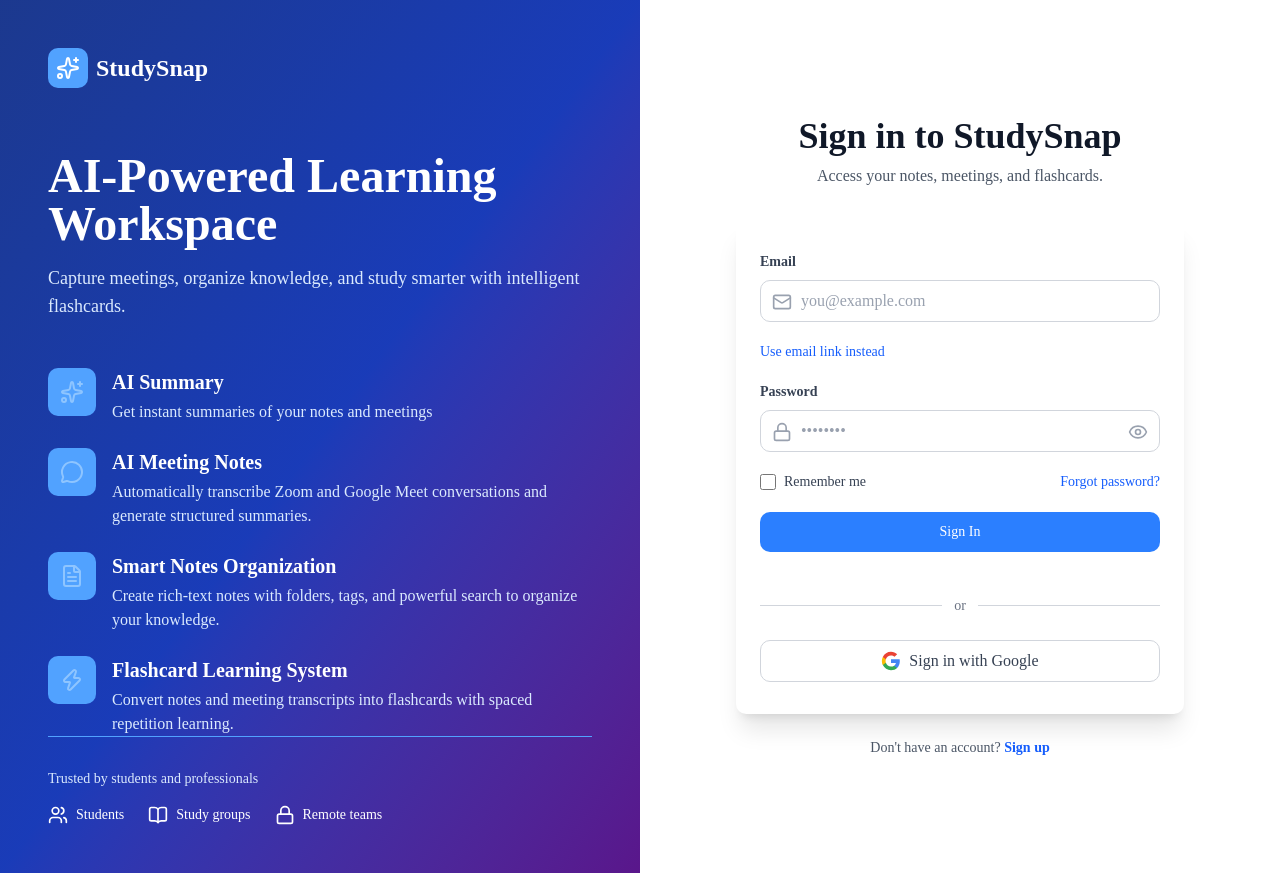
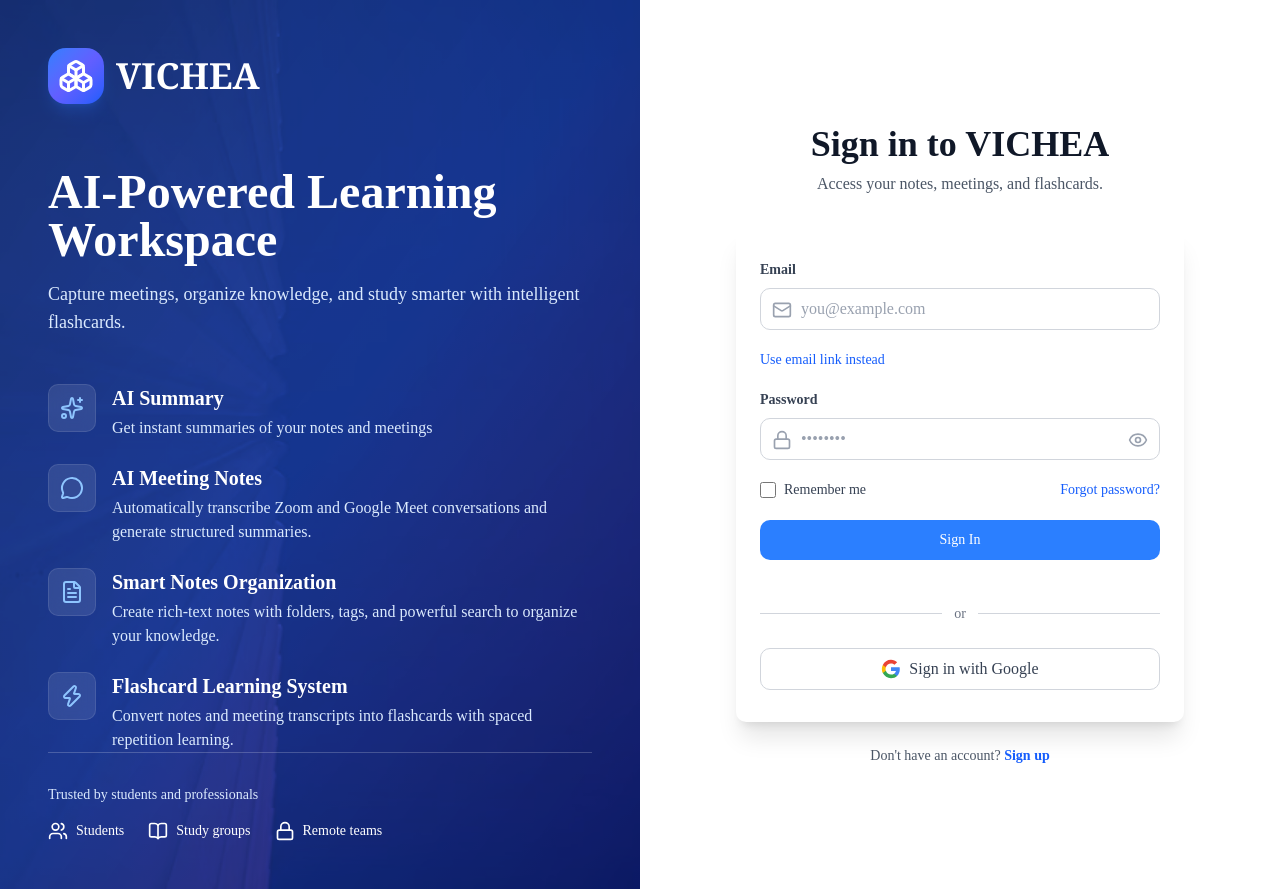
Before and after one commit to Sophorn-Sok/StudySnap-frontend, a Next.js app: page /login in a window 1280 px wide. Built offline with nearby package versions, Linux system fonts and the light colour scheme; no server answers.

Commit message:
update logo

```diff
--- a/app/(auth)/login/page.tsx
+++ b/app/(auth)/login/page.tsx
@@ -6,6 +6,7 @@
 import { useState } from 'react';
 import { useRouter } from 'next/navigation';
 import Link from 'next/link';
+import { Logo } from '../../../components/ui/Logo';
 import { useAuthStore } from '@/store';
 import {
   Sparkles,
@@ -91,13 +92,18 @@
   return (
     <div className="min-h-screen grid grid-cols-1 lg:grid-cols-2">
       {/* Left Side - Feature Section */}
-      <div className="hidden lg:flex flex-col justify-between bg-gradient-to-br from-blue-900 via-blue-800 to-purple-900 p-12 text-white">
+      <div className="hidden lg:flex flex-col justify-between p-12 text-white relative overflow-hidden">
+        {/* Background Image with Overlay */}
+        <div className="absolute inset-0 z-0">
+          <img src="/image.jpg" alt="Background" className="w-full h-full object-cover" />
+          <div className="absolute inset-0 bg-gradient-to-br from-blue-900/95 via-blue-800/90 to-purple-900/95 mix-blend-multiply"></div>
+          <div className="absolute inset-0 bg-blue-900/20"></div>
+        </div>
+
+        <div className="relative z-10 flex flex-col justify-between h-full">
           <div>
             <Link href="/" className="flex items-center gap-2 mb-16 hover:opacity-80 transition-opacity">
-            <div className="w-10 h-10 bg-blue-400 rounded-lg flex items-center justify-center">
-              <Sparkles size={24} />
-            </div>
-            <span className="text-2xl font-bold">StudySnap</span>
+              <Logo size="xl" variant="light" />
             </Link>
 
             <h2 className="text-4xl lg:text-5xl font-bold mb-4">AI-Powered Learning Workspace</h2>
@@ -110,7 +116,7 @@
               {/* AI Summary */}
               <div className="flex gap-4">
                 <div className="flex-shrink-0">
-                <div className="flex items-center justify-center h-12 w-12 rounded-lg bg-blue-400 bg-opacity-20">
+                  <div className="flex items-center justify-center h-12 w-12 rounded-lg bg-white/10 backdrop-blur-sm border border-white/10">
                     <Sparkles size={24} className="text-blue-300" />
                   </div>
                 </div>
@@ -123,7 +129,7 @@
               {/* AI Meeting Notes */}
               <div className="flex gap-4">
                 <div className="flex-shrink-0">
-                <div className="flex items-center justify-center h-12 w-12 rounded-lg bg-blue-400 bg-opacity-20">
+                  <div className="flex items-center justify-center h-12 w-12 rounded-lg bg-white/10 backdrop-blur-sm border border-white/10">
                     <MessageCircle size={24} className="text-blue-300" />
                   </div>
                 </div>
@@ -138,7 +144,7 @@
               {/* Smart Notes Organization */}
               <div className="flex gap-4">
                 <div className="flex-shrink-0">
-                <div className="flex items-center justify-center h-12 w-12 rounded-lg bg-blue-400 bg-opacity-20">
+                  <div className="flex items-center justify-center h-12 w-12 rounded-lg bg-white/10 backdrop-blur-sm border border-white/10">
                     <FileText size={24} className="text-blue-300" />
                   </div>
                 </div>
@@ -153,7 +159,7 @@
               {/* Flashcard Learning System */}
               <div className="flex gap-4">
                 <div className="flex-shrink-0">
-                <div className="flex items-center justify-center h-12 w-12 rounded-lg bg-blue-400 bg-opacity-20">
+                  <div className="flex items-center justify-center h-12 w-12 rounded-lg bg-white/10 backdrop-blur-sm border border-white/10">
                     <Zap size={24} className="text-blue-300" />
                   </div>
                 </div>
@@ -168,7 +174,7 @@
           </div>
 
           {/* Bottom Trust Section */}
-        <div className="border-t border-blue-400 border-opacity-30 pt-8">
+          <div className="border-t border-white/20 pt-8">
             <p className="text-blue-100 text-sm mb-4">Trusted by students and professionals</p>
             <div className="flex gap-6">
               <div className="flex items-center gap-2">
@@ -186,12 +192,13 @@
             </div>
           </div>
         </div>
+      </div>
 
       {/* Right Side - Sign In Form */}
       <div className="flex flex-col items-center justify-center p-6 lg:p-12 bg-gray-50 lg:bg-white">
         <div className="w-full max-w-md">
           <div className="text-center mb-8">
-            <h1 className="text-4xl font-bold text-gray-900 mb-2">Sign in to StudySnap</h1>
+            <h1 className="text-4xl font-bold text-gray-900 mb-2">Sign in to VICHEA</h1>
             <p className="text-gray-600">Access your notes, meetings, and flashcards.</p>
           </div>
 
--- a/app/(auth)/register/page.tsx
+++ b/app/(auth)/register/page.tsx
@@ -5,6 +5,7 @@
 import { Card, CardContent } from '@/components/ui/Card';
 import { useState } from 'react';
 import Link from 'next/link';
+import { Logo } from '../../../components/ui/Logo';
 import { useAuthStore } from '@/store';
 import {
   Sparkles,
@@ -69,13 +70,18 @@
   return (
     <div className="min-h-screen grid grid-cols-1 lg:grid-cols-2">
       {/* Left Side - Feature Section */}
-      <div className="hidden lg:flex flex-col justify-between bg-gradient-to-br from-blue-900 via-blue-800 to-purple-900 p-12 text-white">
+      <div className="hidden lg:flex flex-col justify-between p-12 text-white relative overflow-hidden">
+        {/* Background Image with Overlay */}
+        <div className="absolute inset-0 z-0">
+          <img src="/image.jpg" alt="Background" className="w-full h-full object-cover" />
+          <div className="absolute inset-0 bg-gradient-to-br from-blue-900/95 via-blue-800/90 to-purple-900/95 mix-blend-multiply"></div>
+          <div className="absolute inset-0 bg-blue-900/20"></div>
+        </div>
+
+        <div className="relative z-10 flex flex-col justify-between h-full">
           <div>
             <Link href="/" className="flex items-center gap-2 mb-16 hover:opacity-80 transition-opacity">
-            <div className="w-10 h-10 bg-blue-400 rounded-lg flex items-center justify-center">
-              <Sparkles size={24} />
-            </div>
-            <span className="text-2xl font-bold">StudySnap</span>
+              <Logo size="xl" variant="light" />
             </Link>
 
             <h2 className="text-4xl lg:text-5xl font-bold mb-4">AI-Powered Learning Workspace</h2>
@@ -88,7 +94,7 @@
               {/* AI Summary */}
               <div className="flex gap-4">
                 <div className="flex-shrink-0">
-                <div className="flex items-center justify-center h-12 w-12 rounded-lg bg-blue-400 bg-opacity-20">
+                  <div className="flex items-center justify-center h-12 w-12 rounded-lg bg-white/10 backdrop-blur-sm border border-white/10">
                     <Sparkles size={24} className="text-blue-300" />
                   </div>
                 </div>
@@ -101,7 +107,7 @@
               {/* AI Meeting Notes */}
               <div className="flex gap-4">
                 <div className="flex-shrink-0">
-                <div className="flex items-center justify-center h-12 w-12 rounded-lg bg-blue-400 bg-opacity-20">
+                  <div className="flex items-center justify-center h-12 w-12 rounded-lg bg-white/10 backdrop-blur-sm border border-white/10">
                     <MessageCircle size={24} className="text-blue-300" />
                   </div>
                 </div>
@@ -116,7 +122,7 @@
               {/* Smart Notes Organization */}
               <div className="flex gap-4">
                 <div className="flex-shrink-0">
-                <div className="flex items-center justify-center h-12 w-12 rounded-lg bg-blue-400 bg-opacity-20">
+                  <div className="flex items-center justify-center h-12 w-12 rounded-lg bg-white/10 backdrop-blur-sm border border-white/10">
                     <FileText size={24} className="text-blue-300" />
                   </div>
                 </div>
@@ -131,7 +137,7 @@
               {/* Flashcard Learning System */}
               <div className="flex gap-4">
                 <div className="flex-shrink-0">
-                <div className="flex items-center justify-center h-12 w-12 rounded-lg bg-blue-400 bg-opacity-20">
+                  <div className="flex items-center justify-center h-12 w-12 rounded-lg bg-white/10 backdrop-blur-sm border border-white/10">
                     <Zap size={24} className="text-blue-300" />
                   </div>
                 </div>
@@ -146,7 +152,7 @@
           </div>
 
           {/* Bottom Trust Section */}
-        <div className="border-t border-blue-400 border-opacity-30 pt-8">
+          <div className="border-t border-white/20 pt-8">
             <p className="text-blue-100 text-sm mb-4">Trusted by students and professionals</p>
             <div className="flex gap-6">
               <div className="flex items-center gap-2">
@@ -164,12 +170,13 @@
             </div>
           </div>
         </div>
+      </div>
 
       {/* Right Side - Sign Up Form */}
       <div className="flex flex-col items-center justify-center p-6 lg:p-12 bg-gray-50 lg:bg-white">
         <div className="w-full max-w-md">
           <div className="text-center mb-8">
-            <h1 className="text-4xl font-bold text-gray-900 mb-2">Sign up to StudySnap</h1>
+            <h1 className="text-4xl font-bold text-gray-900 mb-2">Sign up to VICHEA</h1>
             <p className="text-gray-600">Access your notes, meetings, and flashcards.</p>
           </div>
 
--- a/app/api/[...path]/route.ts
+++ b/app/api/[...path]/route.ts
@@ -381,7 +381,7 @@
     throw new Error('Missing RESEND_API_KEY or OTP_FROM_EMAIL environment variables.');
   }
 
-  const actionText = purpose === 'register' ? 'finish your StudySnap sign up' : 'sign in to StudySnap';
+  const actionText = purpose === 'register' ? 'finish your VICHEA sign up' : 'sign in to VICHEA';
   const send = async (from: string) =>
     fetch('https://api.resend.com/emails', {
       method: 'POST',
@@ -392,7 +392,7 @@
       body: JSON.stringify({
         from,
         to: [email],
-        subject: 'Your StudySnap OTP Code',
+        subject: 'Your VICHEA OTP Code',
         html: `<p>Use this code to ${actionText}:</p><p style=\"font-size: 24px; font-weight: 700; letter-spacing: 2px;\">${otp}</p><p>This code expires in 10 minutes.</p>`,
       }),
     });
--- a/app/dashboard/page.tsx
+++ b/app/dashboard/page.tsx
@@ -45,7 +45,7 @@
   }, [fetchNotes, fetchDecks, fetchMeetings]);
 
   const userName =
-    `${user?.firstName ?? ''} ${user?.lastName ?? ''}`.trim() || user?.username || 'StudySnap User';
+    `${user?.firstName ?? ''} ${user?.lastName ?? ''}`.trim() || user?.username || 'VICHEA User';
 
   const meetingsToday = useMemo(() => {
     const today = new Date();
--- a/app/page.tsx
+++ b/app/page.tsx
@@ -1,6 +1,7 @@
 'use client';
 
 import Link from "next/link";
+import { Logo } from "../components/ui/Logo";
 import { Manrope, Playfair_Display } from "next/font/google";
 import {
   Mic,
@@ -89,7 +90,7 @@
   {
     name: "Free",
     price: "$0",
-    subtitle: "Get started with StudySnap",
+    subtitle: "Get started with VICHEA",
     cta: "Select Plan",
     featured: false,
     features: [
@@ -153,8 +154,8 @@
     >
       <header className="sticky top-0 z-50 w-full border-b border-[#E5E7EB] bg-[#FFFFFF]">
         <div className="mx-auto flex w-full max-w-6xl items-center justify-between px-6 py-5 md:px-10">
-          <Link href="/" className="text-2xl font-semibold [font-family:var(--font-heading)]">
-            StudySnap
+          <Link href="/" className="flex items-center">
+            <Logo size="md" />
           </Link>
 
           <nav className="hidden items-center gap-8 text-sm text-slate-700 md:flex">
@@ -237,7 +238,7 @@
             Everything you need to study smarter
           </h2>
           <p className="mt-4 text-slate-600">
-            StudySnap combines AI note-taking, smart organization, and science-backed
+            VICHEA combines AI note-taking, smart organization, and science-backed
             flashcards into one seamless experience.
           </p>
         </div>
@@ -298,7 +299,7 @@
                 Focus on the conversation
               </h3>
               <p className="mt-3 text-slate-600 text-sm">
-                StudySnap converts meeting audio into real-time transcripts while you stay focused on discussion.
+                VICHEA converts meeting audio into real-time transcripts while you stay focused on discussion.
               </p>
 
               {/* Live Transcript Preview */}
@@ -428,7 +429,7 @@
                   S
                 </div>
                 <div>
-                  <p className="text-[13px] font-semibold text-slate-900 leading-tight">StudySnap</p>
+                  <p className="text-[13px] font-semibold text-slate-900 leading-tight">VICHEA</p>
                   <p className="text-[11px] text-slate-500 leading-tight mt-0.5">Workspace</p>
                 </div>
               </div>
@@ -581,7 +582,7 @@
             Turn knowledge into <span className="text-[#5352ff]">long-<br className="hidden sm:block" />term memory</span>
           </h2>
           <p className="mt-6 mx-auto max-w-2xl text-[17px] text-slate-600 leading-relaxed">
-            StudySnap converts notes and meeting transcripts into intelligent<br className="hidden sm:block" />
+            VICHEA converts notes and meeting transcripts into intelligent<br className="hidden sm:block" />
             flashcards that adapt to your learning progress.
           </p>
         </div>
@@ -846,10 +847,10 @@
                 About Us
               </h3>
               <p className="text-sm text-slate-600 leading-relaxed">
-                StudySnap is an AI-powered learning platform that helps students and professionals turn meetings, lectures, and ideas into organized notes and smart flashcards.
+                VICHEA is an AI-powered learning platform that helps students and professionals turn meetings, lectures, and ideas into organized notes and smart flashcards.
               </p>
               <p className="text-sm text-slate-600 leading-relaxed mt-3">
-                From capturing knowledge to mastering it, StudySnap supports your full learning workflow.
+                From capturing knowledge to mastering it, VICHEA supports your full learning workflow.
               </p>
             </div>
 
@@ -933,8 +934,8 @@
                   </Link>
                 </li>
                 <li>
-                  <a href="mailto:support@studysnap.com" className="hover:text-slate-900 transition">
-                    support@studysnap.com
+                  <a href="mailto:support@vichea.com" className="hover:text-slate-900 transition">
+                    support@vichea.com
                   </a>
                 </li>
               </ul>
@@ -945,7 +946,7 @@
           <div className="border-t border-slate-200 pt-8 flex flex-col sm:flex-row justify-between items-center gap-6">
             {/* Copyright Text */}
             <p className="text-sm text-slate-600">
-              © 2026 StudySnap – Made for students and life long learners.
+              © 2026 VICHEA – Made for students and life long learners.
             </p>
 
             {/* Social Media Icons */}
--- a/app/settings/page.tsx
+++ b/app/settings/page.tsx
@@ -28,7 +28,7 @@
     }
 
     const resolvedName =
-      `${user.firstName ?? ''} ${user.lastName ?? ''}`.trim() || user.username || 'StudySnap User';
+      `${user.firstName ?? ''} ${user.lastName ?? ''}`.trim() || user.username || 'VICHEA User';
 
     setFullName(resolvedName);
     setEmailAddress(user.email ?? '');
@@ -49,7 +49,7 @@
   // Reusable custom soft shadow classes to match the design
   const cardShadow = "shadow-[0_10px_40px_-10px_rgba(0,0,0,0.08)] dark:shadow-none";
   const inputShadow = "shadow-[inset_0_2px_4px_rgba(0,0,0,0.02)] border border-slate-100 dark:border-slate-700 dark:shadow-[inset_0_2px_4px_rgba(0,0,0,0.2)]";
-  const avatarSeed = (user?.username || fullName || 'StudySnap User').replace(/\s+/g, '-');
+  const avatarSeed = (user?.username || fullName || 'VICHEA User').replace(/\s+/g, '-');
 
   return (
     <>
@@ -87,7 +87,7 @@
                   </div>
                   <div className="absolute bottom-0 right-0 w-6 h-6 bg-emerald-400 border-4 border-white dark:border-slate-800 rounded-full transition-colors"></div>
                 </div>
-                <h3 className="text-xl font-bold text-slate-800 dark:text-slate-100">{fullName || 'StudySnap User'}</h3>
+                <h3 className="text-xl font-bold text-slate-800 dark:text-slate-100">{fullName || 'VICHEA User'}</h3>
                 <p className="text-sm text-slate-500 dark:text-slate-400 mb-6 mt-1">{emailAddress || 'Account not loaded yet'}</p>
 
                 <div className="flex gap-3 w-full">
--- a/components/application/how-it-works/HowItWorksSection.tsx
+++ b/components/application/how-it-works/HowItWorksSection.tsx
@@ -251,7 +251,7 @@
           showConnector
           number={2}
           title="AI Organizes and Summarizes"
-          description="StudySnap AI analyzes your notes and meetings to generate structured summaries and key insights."
+          description="VICHEA AI analyzes your notes and meetings to generate structured summaries and key insights."
         >
           <ProcessingPreview />
         </StepCard>
--- a/components/layout/Navbar.tsx
+++ b/components/layout/Navbar.tsx
@@ -1,7 +1,8 @@
 'use client';
 
 import Link from 'next/link';
-import { Search, Bell, Menu } from 'lucide-react';
+import { Logo } from '../ui/Logo';
+import { Search, Bell, Menu, X, Plus, Calendar, Clock, ChevronRight } from 'lucide-react';
 import { InputGroup, InputGroupAddon, InputGroupInput } from '@/components/ui/input-group';
 import {
   Menubar,
@@ -41,7 +42,7 @@
             </SheetTrigger>
             <SheetContent side="left" className="w-70 p-0">
               <div className="p-5 border-b border-gray-100">
-                <span className="font-bold text-lg text-gray-900">StudySnap</span>
+                <Logo size="md" />
               </div>
               <div className="p-3 space-y-1">
                 {mobileNavItems.map((item) => (
@@ -56,7 +57,7 @@
               </div>
             </SheetContent>
           </Sheet>
-          <span className="lg:hidden text-sm font-semibold text-gray-900">StudySnap</span>
+          <Logo size="sm" className="lg:hidden" />
         </div>
 
         {/* Left: Search */}
--- a/components/layout/Sidebar.tsx
+++ b/components/layout/Sidebar.tsx
@@ -3,6 +3,7 @@
 import Link from 'next/link';
 import { usePathname } from 'next/navigation';
 import { ROUTES } from '@/utils/constants';
+import { Logo } from '../ui/Logo';
 import {
   Sparkles,
   LayoutDashboard,
@@ -71,10 +72,7 @@
   return (
     <div className="w-full flex flex-col p-6 h-full font-sans bg-white">
       <div className="flex items-center gap-2 mb-10">
-        <div className="w-8 h-8 bg-blue-600 rounded-lg flex items-center justify-center text-white shadow-lg shadow-blue-200">
-          <Sparkles size={18} />
-        </div>
-        <span className="font-bold text-xl tracking-tight text-gray-900">StudySnap</span>
+        <Logo size="md" />
       </div>
 
       <nav className="flex-1">
--- a/components/note/EditorView.tsx
+++ b/components/note/EditorView.tsx
@@ -45,6 +45,7 @@
   Check
 } from 'lucide-react';
 import { Button } from '../ui/Button';
+import { Logo } from '../ui/Logo';
 import Link from 'next/link';
 import { ROUTES } from '@/utils/constants';
 
@@ -174,10 +175,7 @@
         <div className="p-6 pb-2">
           <Link href={ROUTES.DASHBOARD}>
             <div className="flex items-center gap-2 mb-8 cursor-pointer">
-              <div className="w-8 h-8 bg-blue-600 rounded-lg flex items-center justify-center text-white shadow-lg shadow-blue-200">
-                <Plus size={18} />
-              </div>
-              <span className="font-bold text-xl tracking-tight text-blue-600">StudySnap</span>
+              <Logo size="md" />
             </div>
           </Link>
 
--- /dev/null
+++ b/components/ui/Logo.tsx
@@ -0,0 +1,63 @@
+'use client';
+
+import React from 'react';
+import { Boxes } from 'lucide-react';
+
+interface LogoProps {
+  className?: string;
+  size?: 'sm' | 'md' | 'lg' | 'xl' | '2xl';
+  variant?: 'dark' | 'light';
+  showText?: boolean;
+}
+
+export const Logo: React.FC<LogoProps> = ({
+  size = 'md',
+  variant = 'dark',
+  className = '',
+  showText = true
+}) => {
+  const sizes = {
+    sm: 'text-lg',
+    md: 'text-2xl',
+    lg: 'text-3xl',
+    xl: 'text-4xl',
+    '2xl': 'text-5xl',
+  };
+
+  const iconWrapperSizes = {
+    sm: 'p-1 rounded-lg',
+    md: 'p-1.5 rounded-xl',
+    lg: 'p-2 rounded-xl',
+    xl: 'p-2.5 rounded-2xl',
+    '2xl': 'p-3 rounded-2xl',
+  };
+
+  const iconSizes = {
+    sm: 16,
+    md: 20,
+    lg: 28,
+    xl: 36,
+    '2xl': 48,
+  };
+
+  const colorClass = variant === 'light' ? 'text-white' : 'text-slate-900 dark:text-white';
+
+  return (
+    <div className={`flex items-center gap-3 font-bold select-none group ${className}`}>
+      <div className={`
+        bg-gradient-to-br from-blue-500 via-indigo-500 to-blue-600
+        shadow-lg shadow-blue-500/20
+        transition-all duration-500 group-hover:scale-110 group-hover:rotate-6
+        flex items-center justify-center
+        ${iconWrapperSizes[size]}
+      `}>
+        <Boxes size={iconSizes[size]} className="text-white" />
+      </div>
+      {showText && (
+        <span className={`${sizes[size]} ${colorClass} font-serif transition-colors duration-300`}>
+          VICHEA
+        </span>
+      )}
+    </div>
+  );
+};
```
Also changed, not shown: public/image.jpg (added), public/logo.png (added). Lines whose indentation alone changed are shown as unchanged.
